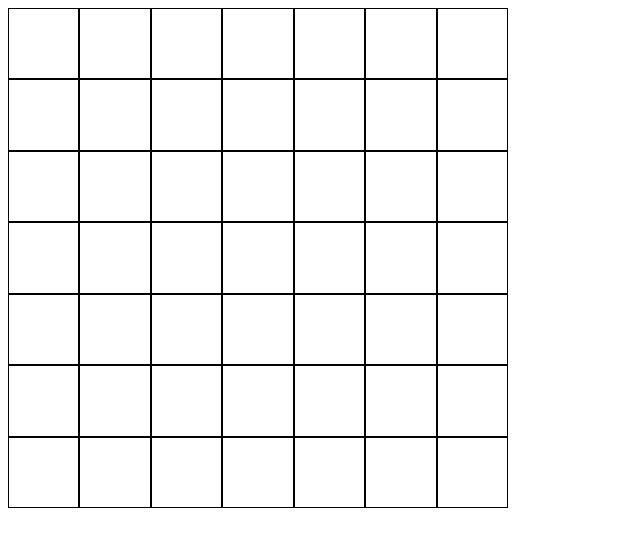
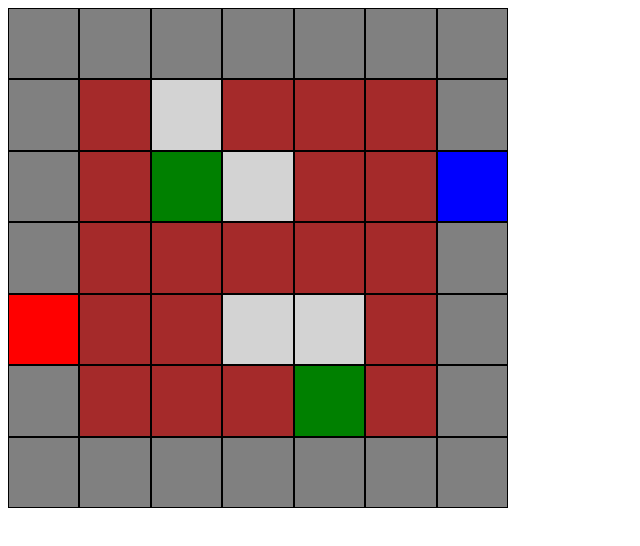
Before and after one commit to kdzwinel/TheMoleGame, a plain HTML site: page index.html in a window 1280 px wide. Shown: the whole page, without its empty margins (0-640 px from the left). Drawn offline with Linux system fonts and the light colour scheme.

Commit message:
htmlBoard-draw-NL: update code

```diff
--- a/classes/HTMLBoard.class.js
+++ b/classes/HTMLBoard.class.js
@@ -15,36 +15,26 @@
       var container = options.container;
       var board = options.board;
 
-      var tileClasses = {
-        'X': 'tile--wall',
-        '#': 'tile--ground',
-        'O': 'tile--rock',
-        'E': 'tile--start',
-        '*': 'tile--catch',
-        'S': 'tile--end'
-      }
+      var boardNode = document.createElement('div');
+      boardNode.classList.add('board-wrapper');
 
-      var boardNode = document.createElement('div');
-      boardNode.setAttribute('class', 'board-wrapper');
+      var tileNode = document.createElement('div');
+      tileNode.classList.add('tile');
+      tileNode.style.width = (100 / board.getWidth()) + "%";
+
+      var tileInnerNode = document.createElement('div');
+      tileInnerNode.classList.add('tile__inner');
+      tileNode.appendChild(tileInnerNode);
 
       for (var i = 0, h = board.getHeight(); i < h; i++) {
         for (var j = 0, w = board.getWidth(); j < w; j++) {
-
-          var tileNode = document.createElement('div');
-          tileNode.setAttribute('class', 'tile ' + tileClasses[board.getTile(j, i)._type]);
-          tileNode.style.width = (100 / board.getWidth()) + "%";
-
-          var tileInnerNode = document.createElement('div');
-          tileInnerNode.setAttribute('class', 'tile__inner');
-
-          tileNode.appendChild(tileInnerNode);
-          boardNode.appendChild(tileNode);
+          var newNode = tileNode.cloneNode(true);
+          newNode.classList.add('tile--' + board.getTile(j,i)._type);
+          boardNode.appendChild(newNode);
         }
       }
 
       container.appendChild(boardNode);
-
-
     };
 
     this.destroy = function () {
--- a/css/main.css
+++ b/css/main.css
@@ -2,6 +2,8 @@
 /* Game Board */
 .board-wrapper {
     max-width: 500px;
+    overflow: hidden;
+    background: #000;
 }
 
 /* Board Tiles */
@@ -11,6 +13,7 @@
     -webkit-box-sizing: border-box;
     -moz-box-sizing: border-box;
     box-sizing: border-box;
+    background-size: 100% 100%;
 }
 .tile__inner {
     width: 100%;
@@ -20,13 +23,13 @@
 .tile--wall {
     background: gray;
 }
-.tile--ground {
+.tile--dirt {
     background: brown;
 }
 .tile--rock {
     background: lightgray;
 }
-.tile--catch {
+.tile--bug {
     background: green;
 }
 .tile--start {
@@ -35,3 +38,9 @@
 .tile--end {
     background: red;
 }
+.tile--mole {
+    background: yellow;
+}
+.tile--empty {
+    background: none;
+}
```
